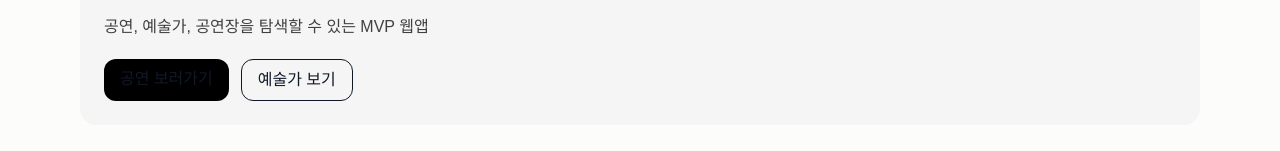
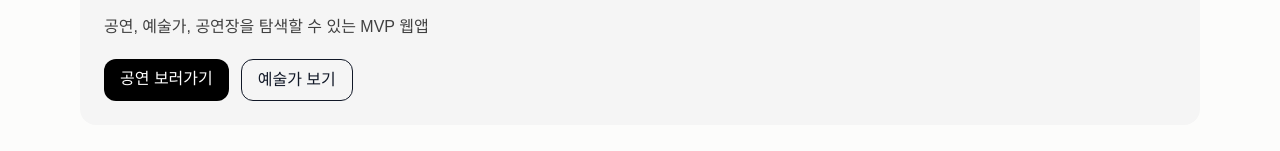
Before and after one commit to hajun-myoung/tal, a Next.js app: page / in a window 1280 px wide. Shown: the part 170-321 px from the top of the page. Built offline with nearby package versions, Linux system fonts and the light colour scheme.

Commit message:
[Delete]global css.a text color

```diff
--- a/styles/globals.css
+++ b/styles/globals.css
@@ -14,6 +14,6 @@ body {
 }
 
 a {
-  color: inherit;
+  /* color: inherit; */
   text-decoration: none;
 }
```
